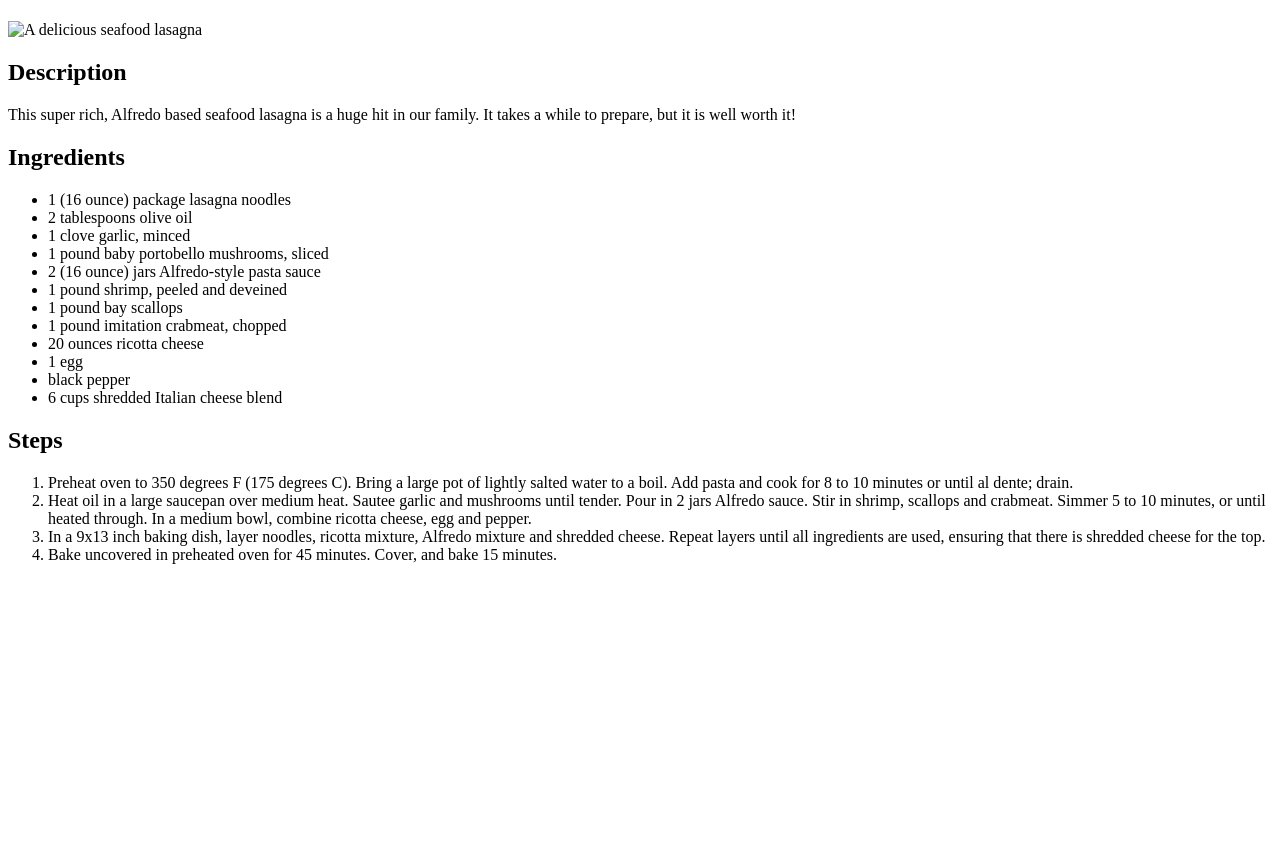
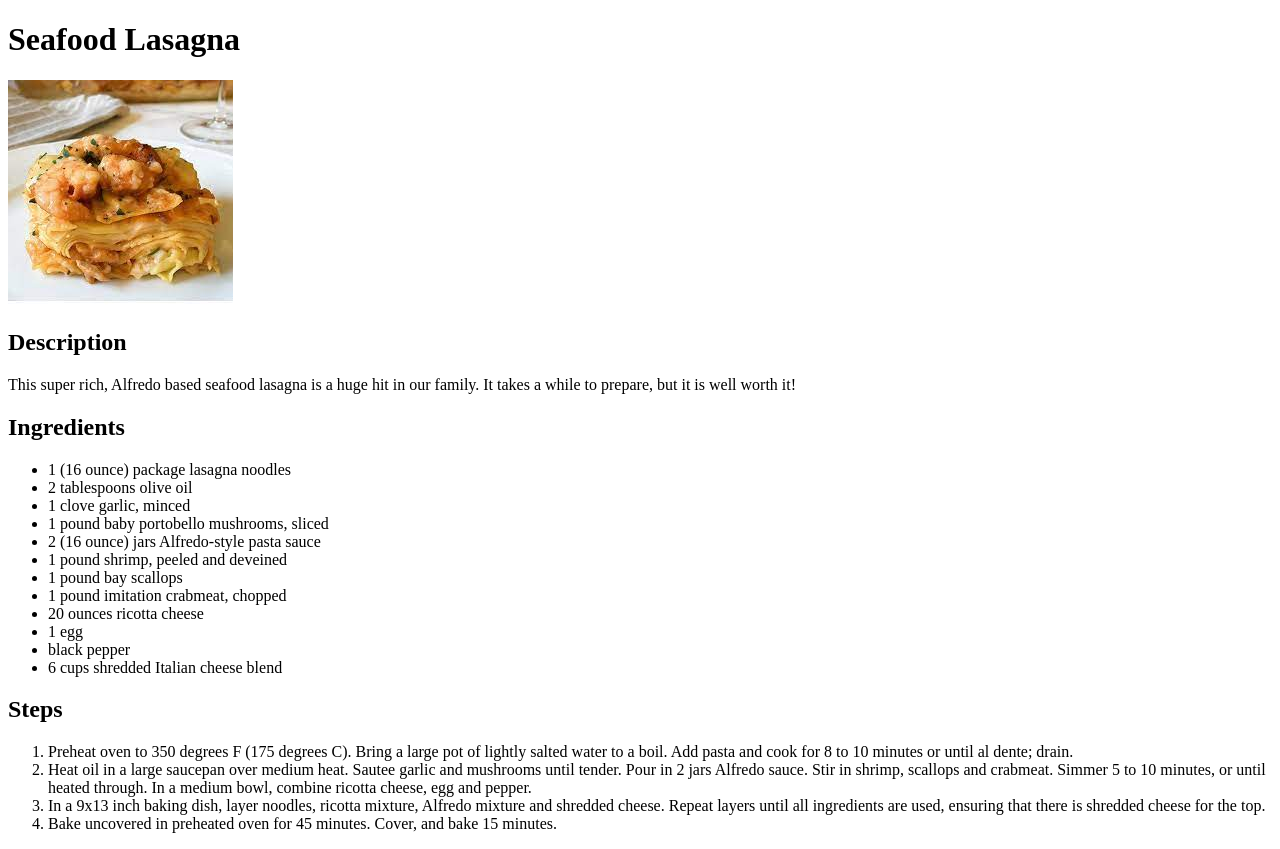
Before and after one commit to luca-deste/Odin-recipes, a plain HTML site: page recipes/seafood_lasagna.html in a window 1280 px wide. Before the commit the page ends 800 px from the top, so only its background shows below. Drawn offline with Linux system fonts and the light colour scheme.

Commit message:
sistemati link a lasagna e seafood lasagna

```diff
--- a/recipes/seafood_lasagna.html
+++ b/recipes/seafood_lasagna.html
@@ -5,8 +5,8 @@
     <title>Seafood Lasagna</title>
 </head>
 <body>
-    <h1></h1>
-    <img src="./img/seafood_lasagna.jpeg" alt="A delicious seafood lasagna">
+    <h1>Seafood Lasagna</h1>
+    <img src="../img/seafood_lasagna.jpeg" alt="A delicious seafood lasagna">
     <h2>Description</h2>
     <p>This super rich, Alfredo based seafood lasagna is a huge hit in our family. It takes a while to prepare, but it is well worth it!</p>
     <h2>Ingredients</h2>
```
Also changed, not shown: index.html (+1 -1 lines), recipes/lasagna.html (+1 -1 lines).
